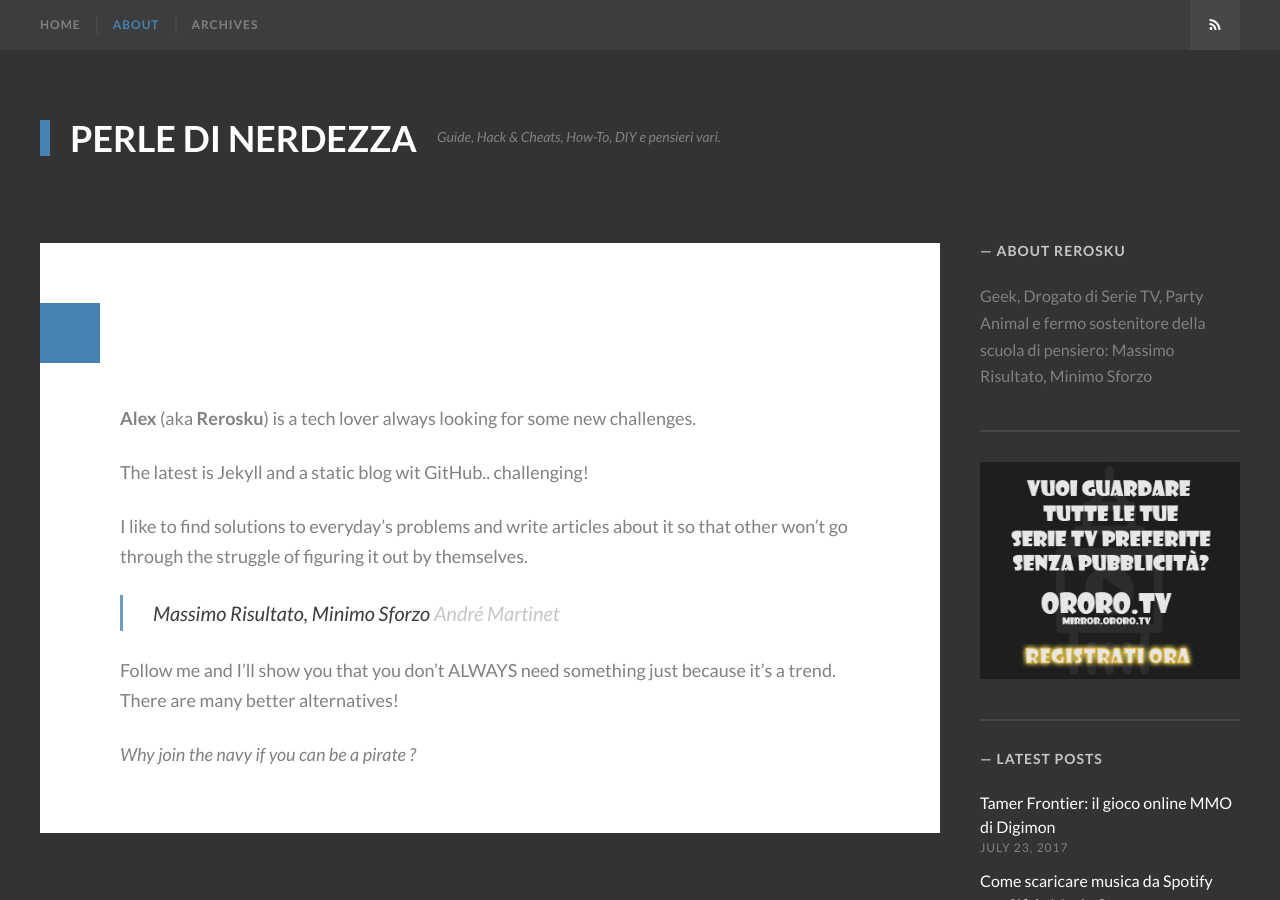
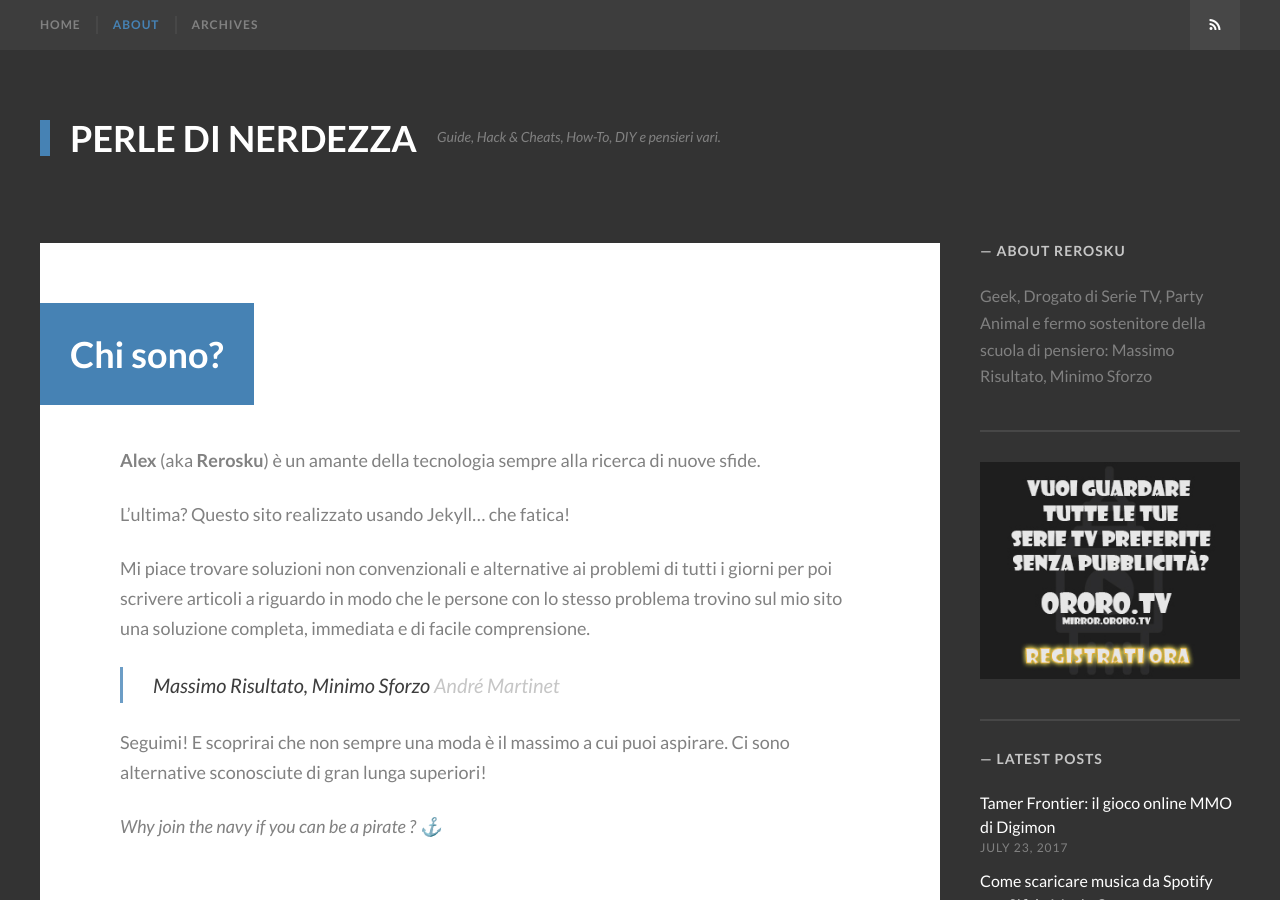
Before and after one commit to rerosku/rerosku.github.io, a Jekyll site: the page built from about.md, in a window 1280 px wide and 900 px high. Built offline with Jekyll 4.4.1, drawn with Linux system fonts in a browser that asks for light colours; some web fonts are replaced; our own code applies the rules of GitHub Pages for plain Markdown files.

Commit message:
edit bio

```diff
--- a/about.md
+++ b/about.md
@@ -1,14 +1,16 @@
 ---
+layout: page
+title: "Chi sono?"
 ---
 
-**Alex** (aka **Rerosku**) is a tech lover always looking for some new challenges.
+**Alex** (aka **Rerosku**) è un amante della tecnologia sempre alla ricerca di nuove sfide.
 
-The latest is Jekyll and a static blog wit GitHub.. challenging!
+L'ultima? Questo sito realizzato usando Jekyll... che fatica!
 
-I like to find solutions to everyday's problems and write articles about it so that other won't go through the struggle of figuring it out by themselves.
+Mi piace trovare soluzioni non convenzionali e alternative ai problemi di tutti i giorni per poi scrivere articoli a riguardo in modo che le persone con lo stesso problema trovino sul mio sito una soluzione completa, immediata e di facile comprensione.
 
 >Massimo Risultato, Minimo Sforzo <cite>André Martinet</cite>
 
-Follow me and I'll show you that you don't ALWAYS need something just because it's a trend. There are many better alternatives!
+Seguimi! E scoprirai che non sempre una moda è il massimo a cui puoi aspirare. Ci sono alternative sconosciute di gran lunga superiori!
 
-*Why join the navy if you can be a pirate ?*
+*Why join the navy if you can be a pirate ? ⚓*
```
